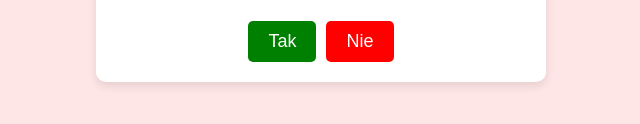
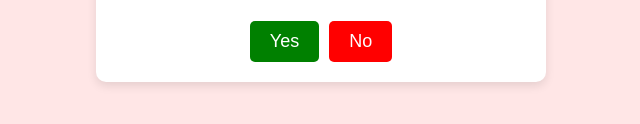
Before and after one commit to Klys-beep/PleasePlay, a plain HTML site: page index.html in a window 1280 px wide. Shown: the part 466-590 px from the top of the page, 319-959 px from the left. Drawn offline with Linux system fonts and the light colour scheme.

Commit message:
Update index.html

```diff
--- a/index.html
+++ b/index.html
@@ -11,8 +11,8 @@
         <h1>Chcesz w cos pograć aby?</h1>
         <img src="cute-cat.gif" alt="Cute cat" class="cat-img">
         <div class="buttons">
-            <button id="yesBtn">Tak</button>
-            <button id="noBtn">Nie</button>
+            <button id="yesBtn">Yes</button>
+            <button id="noBtn">No</button>
         </div>
     </div>
     <script src="script.js"></script>
```
